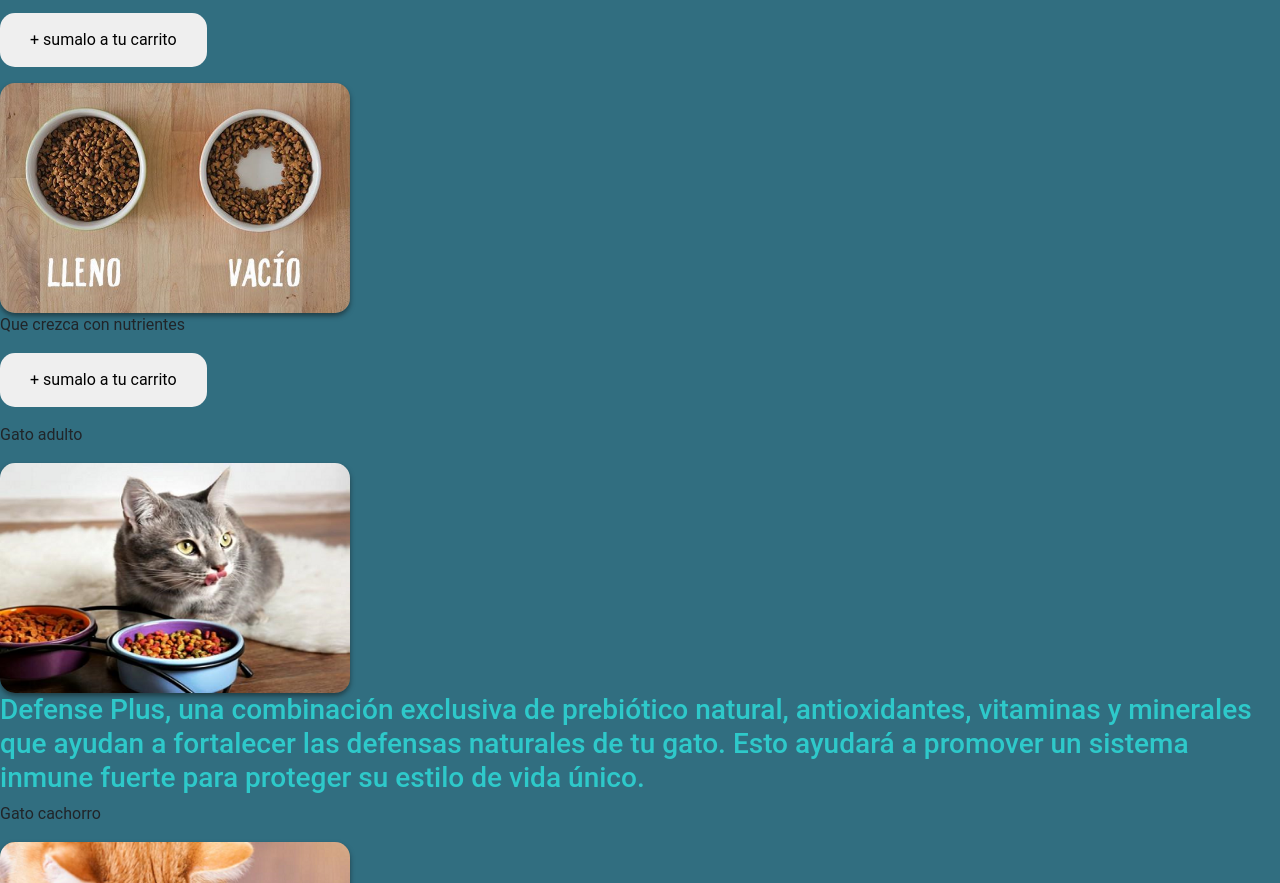
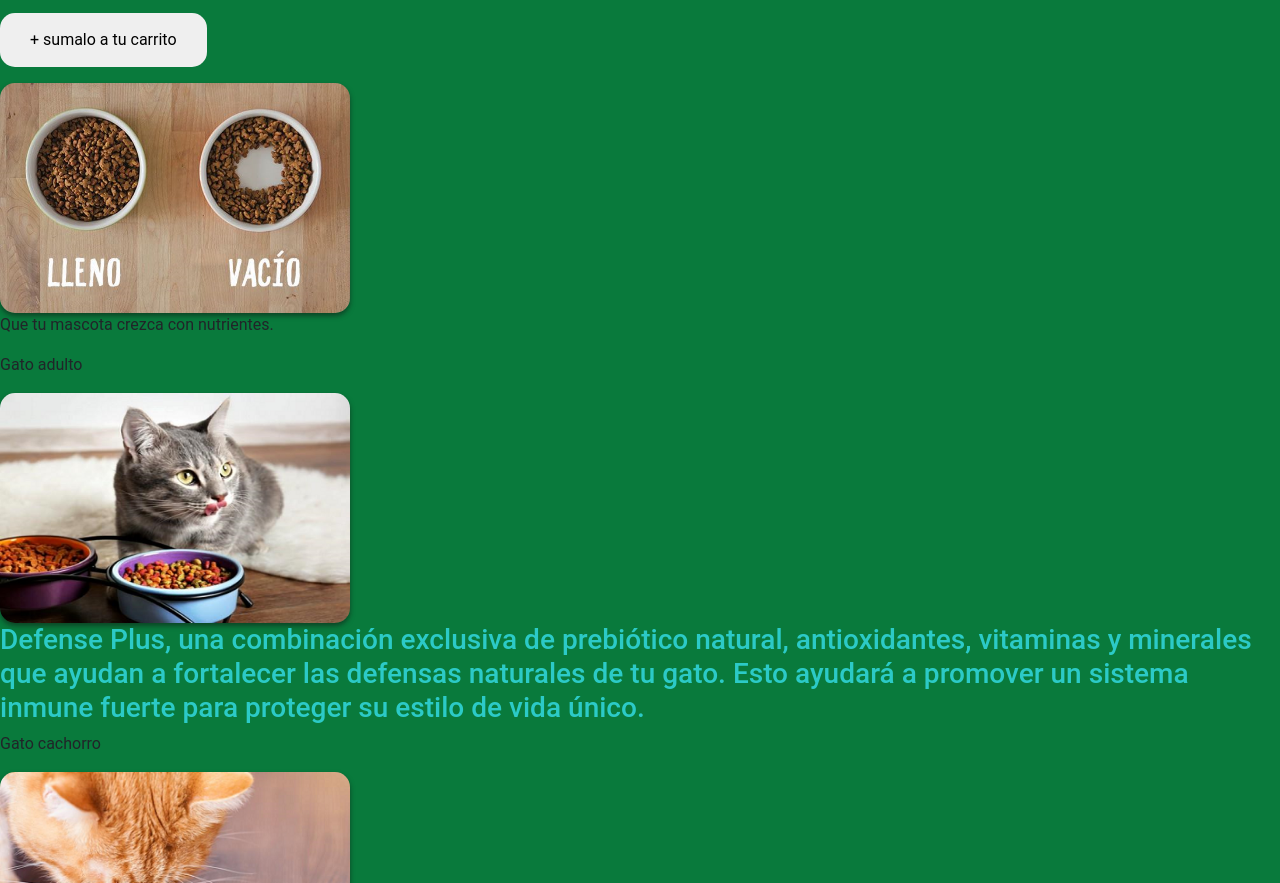
Before and after one commit to addamfranco/proyectopets, a website: page pages/alimentos.html in a window 1280 px wide. Shown: the part 1358-2241 px from the top of the page. Drawn offline with nearby package versions, Linux system fonts and the light colour scheme; a web font is replaced by a local one.

Commit message:
se modifica el body

```diff
--- a/pages/alimentos.html
+++ b/pages/alimentos.html
@@ -68,13 +68,9 @@
           <p>Perro adulto pack $8.250</p>
           <button> + sumalo a tu carrito</button>
         </figure>
-        <figure>
-          <img class="alinear" src="../img/comida.para.gato.png" alt="platos de comida">
-          <figcaption></figcaption>
-          <p>Que crezca con nutrientes</p>
-          <button> + sumalo a tu carrito</button>
-        </figure>
       </div>
+        <img class="alinear" src="../img/comida.para.gato.png" alt="platos de comida">
+        <p>Que tu mascota crezca con nutrientes.</p>
       <p>Gato adulto</p>
       <img class="alinear" src="../img/comida.gato.adulto.png" alt="adulto">
       <h3>
--- a/scss/_commons.scss
+++ b/scss/_commons.scss
@@ -101,7 +101,7 @@
     border: none;
 }
 body{
-    background-color: rgba(19, 89, 110, 0.87);
+    background-color: rgb(9, 122, 60);
     min-height: 100vh;
 }
 .alinear{
```
Also changed, not shown: css/main.css, 1 other file.
